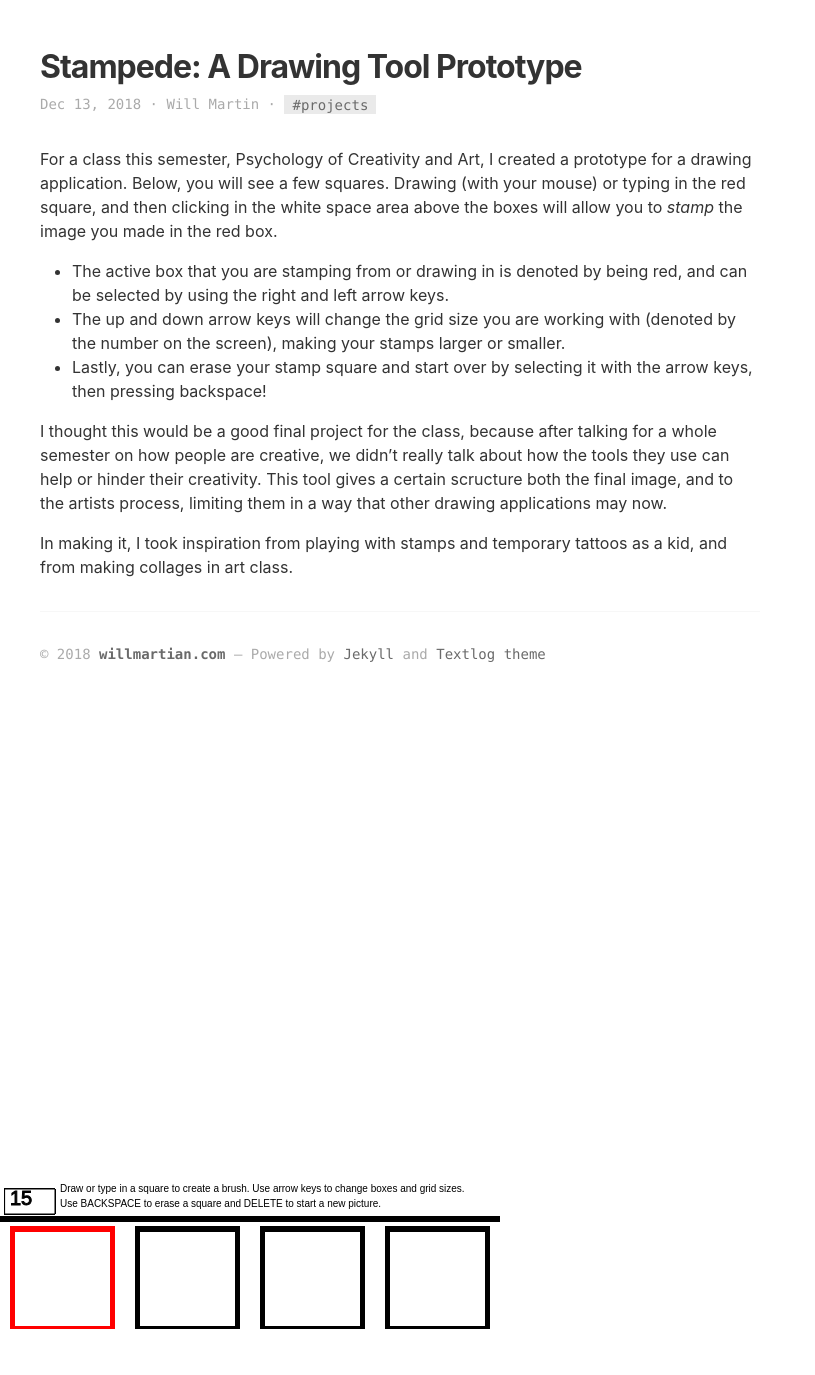
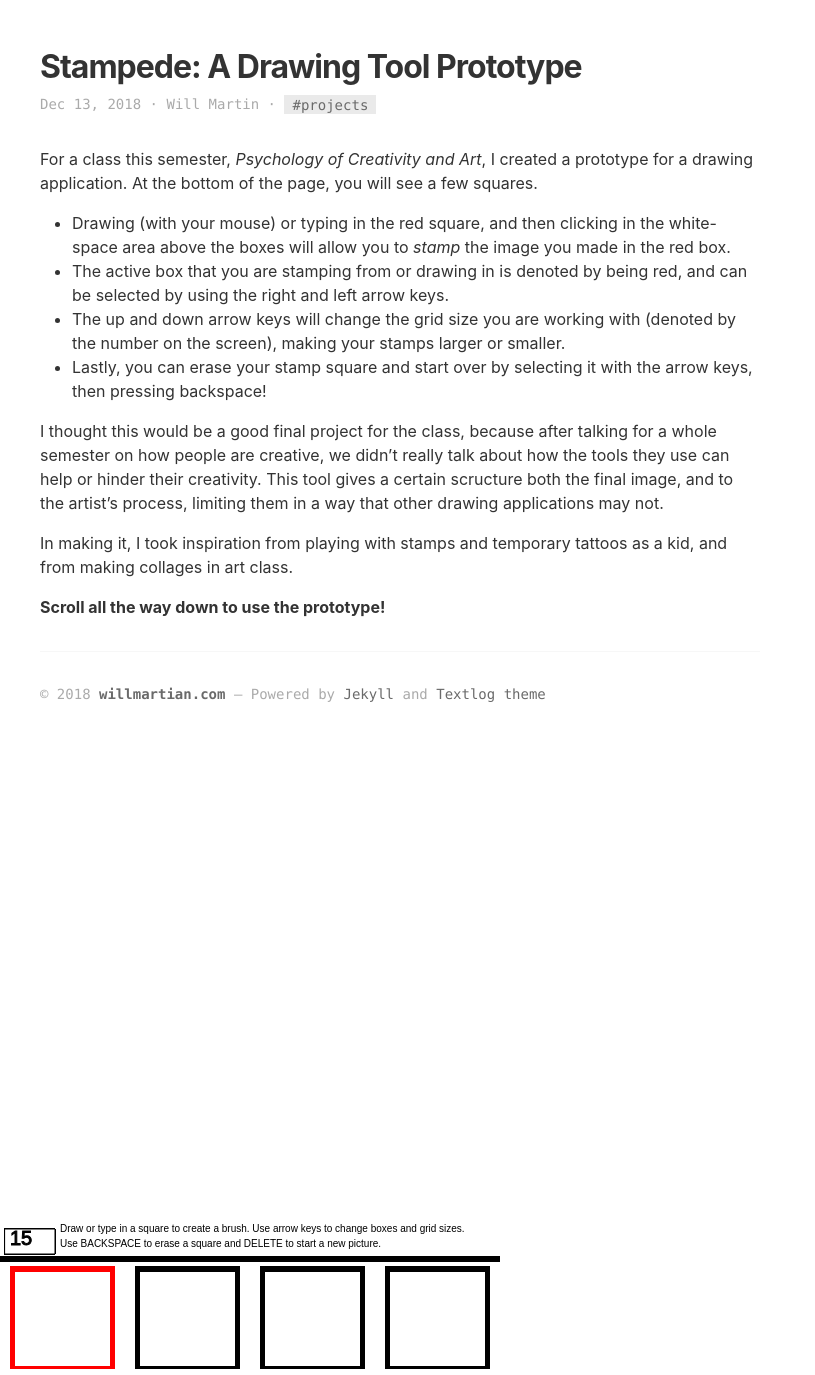
Before and after one commit to willbmartin/willbmartin.github.io, a Jekyll site: the page built from _posts/2018-12-13-art-tool-prototype.md, in a window 1280 px wide. Shown: the whole page, without its empty margins (0-815 px from the left). Built offline with Jekyll 4.4.1, drawn with Linux system fonts in a browser that asks for light colours; nearby versions of some CDN libraries; before the commit the page ends 1335 px from its top, so only the background shows below that.

Commit message:
added stamper:turning it in

```diff
--- a/_posts/2018-12-13-art-tool-prototype.md
+++ b/_posts/2018-12-13-art-tool-prototype.md
@@ -11,12 +11,15 @@ customjs:
 
 ---
 
-For a class this semester, Psychology of Creativity and Art, I created a prototype for a drawing application. Below, you will see a few squares. Drawing (with your mouse) or typing in the red square, and then clicking in the white space area above the boxes will allow you to *stamp* the image you made in the red box.
+For a class this semester, *Psychology of Creativity and Art*, I created a prototype for a drawing application. At the bottom of the page, you will see a few squares.
 
- - The active box that you are stamping from or drawing in is denoted by being red, and can be selected by using the right and left arrow keys.
- - The up and down arrow keys will change the grid size you are working with (denoted by the number on the screen), making your stamps larger or smaller.
- - Lastly, you can erase your stamp square and start over by selecting it with the arrow keys, then pressing backspace!
+- Drawing (with your mouse) or typing in the red square, and then clicking in the white-space area above the boxes will allow you to *stamp* the image you made in the red box.
+- The active box that you are stamping from or drawing in is denoted by being red, and can be selected by using the right and left arrow keys.
+- The up and down arrow keys will change the grid size you are working with (denoted by the number on the screen), making your stamps larger or smaller.
+- Lastly, you can erase your stamp square and start over by selecting it with the arrow keys, then pressing backspace!
 
-I thought this would be a good final project for the class, because after talking for a whole semester on how people are creative, we didn't really talk about how the tools they use can help or hinder their creativity. This tool gives a certain scructure both the final image, and to the artists process, limiting them in a way that other drawing applications may now.
+I thought this would be a good final project for the class, because after talking for a whole semester on how people are creative, we didn't really talk about how the tools they use can help or hinder their creativity. This tool gives a certain scructure both the final image, and to the artist's process, limiting them in a way that other drawing applications may not.
 
 In making it, I took inspiration from playing with stamps and temporary tattoos as a kid, and from making collages in art class.
+
+**Scroll all the way down to use the prototype!**
```
